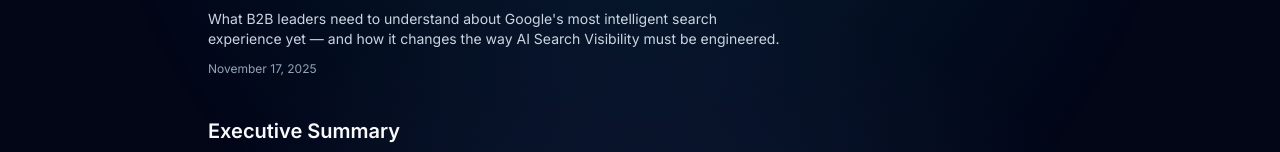
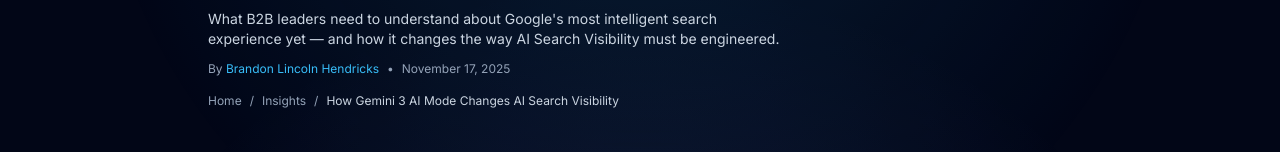
Before and after one commit to BLincoln711/hendricks-ai-website, a Next.js app: page /insights/how-gemini-3-ai-mode-changes-ai-search-visibility in a window 1280 px wide. Shown: the part 206-358 px from the top of the page. Built offline with nearby package versions, Linux system fonts and the light colour scheme; no server answers.

Commit message:
Add visible author byline and breadcrumb navigation, enhance author schema

```diff
--- a/app/insights/how-gemini-3-ai-mode-changes-ai-search-visibility/page.tsx
+++ b/app/insights/how-gemini-3-ai-mode-changes-ai-search-visibility/page.tsx
@@ -17,6 +17,13 @@
     "@type": "Person",
     "@id": "https://hendricks.ai/#brandon-hendricks",
     name: "Brandon Lincoln Hendricks",
+    url: "https://hendricks.ai/about",
+    jobTitle: "Founder, Search Intelligence Engineer",
+    worksFor: {
+      "@type": "Organization",
+      name: "Hendricks.AI",
+      url: "https://hendricks.ai"
+    }
   },
   publisher: {
     "@type": "Organization",
@@ -87,9 +94,22 @@
             experience yet — and how it changes the way AI Search Visibility must be
             engineered.
           </p>
-          <p className="mt-3 text-xs text-slate-400">
-            November 17, 2025
-          </p>
+          <div className="mt-3 flex items-center gap-2 text-xs text-slate-400">
+            <span>By <a href="/about" className="text-sky-400 hover:text-sky-300">Brandon Lincoln Hendricks</a></span>
+            <span>•</span>
+            <span>November 17, 2025</span>
+          </div>
+
+          {/* Breadcrumbs */}
+          <nav className="mt-4 text-xs text-slate-400" aria-label="Breadcrumb">
+            <ol className="flex items-center gap-1">
+              <li><a href="/" className="hover:text-sky-300">Home</a></li>
+              <li><span className="mx-1">/</span></li>
+              <li><a href="/insights" className="hover:text-sky-300">Insights</a></li>
+              <li><span className="mx-1">/</span></li>
+              <li className="text-slate-300">How Gemini 3 AI Mode Changes AI Search Visibility</li>
+            </ol>
+          </nav>
         </section>
 
         <article className="space-y-8 text-xs md:text-sm text-slate-200">
```
